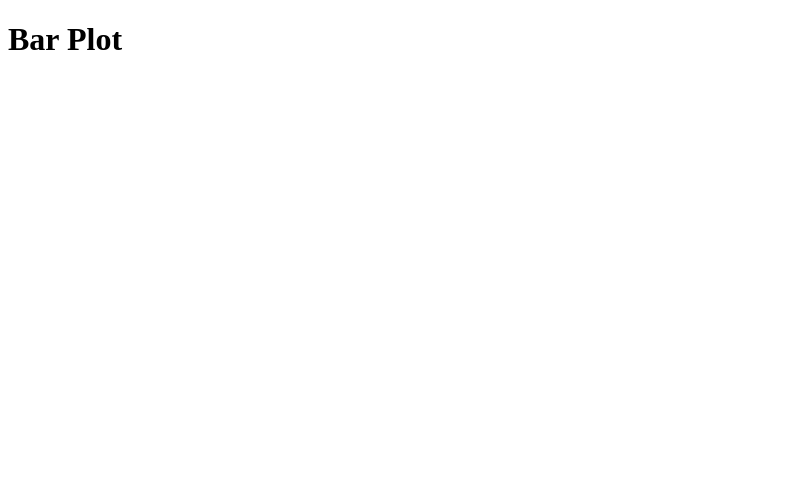
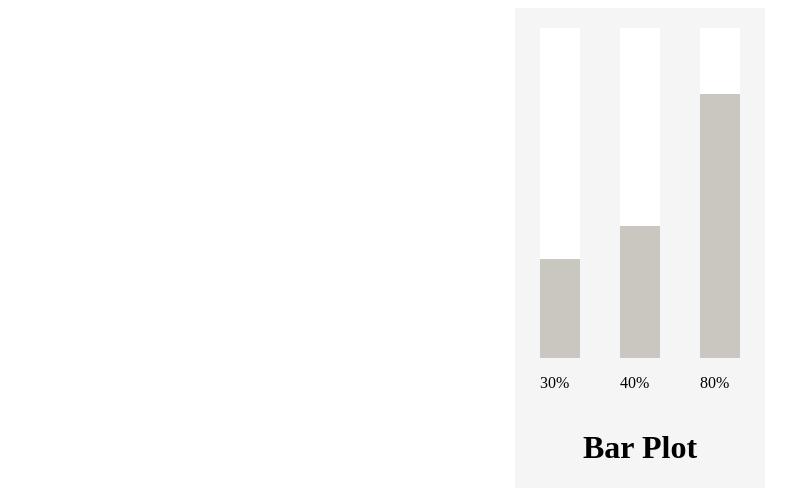
Before and after one commit to Cpreet/Charanpreet_HTMLandCSSLab, a plain HTML site: page LabSessQ2/index.html in a window 1280 px wide. Shown: the whole page, without its empty margins (0-795 px from the left). Drawn offline with Linux system fonts and the light colour scheme.

Commit message:
corrected colors and added scales to the container

```diff
--- a/LabSessQ2/index.html
+++ b/LabSessQ2/index.html
@@ -3,17 +3,32 @@
 <head>
   <meta charset="UTF-8">
   <title>Lab Problem 2 Answer</title>
+  <link rel="stylesheet" href="styles.css" type="text/css"/>
 </head>
 <body>
   <div class="container">
     <div class="graph-container">
       <div class="graph-scales">
+	<div class="scale">
+	  <div class="bar"></div>
+	  <div class="bar1"></div>
+	  <p>30%</p>
+	</div>
+	<div class="scale">
+	  <div class="bar2"></div>
+	  <div class="bar3"></div>
+	  <p>40%</p>
+	</div>
+	<div class="scale">
+	  <div class="bar4"></div>
+	  <div class="bar5"></div>
+	  <p>80%</p>
+	</div>
       </div>
       <div class="title-container">
 	<h1>Bar Plot</h1>
       </div>
     </div>
   </div>
-
 </body>
 </html>
--- a/LabSessQ2/styles.css
+++ b/LabSessQ2/styles.css
@@ -1,12 +1,81 @@
 .container {
   display: flex;
   width: 100%;
-  flex-direction: row;
+  height: 100%;
   justify-content: center;
   align-items: center;
 }
 
 .graph-container {
   display: flex;
-  flex-direction: vertical;
+  flex-direction: column;
+  background-color: whitesmoke;
 }
+
+.graph-scales {
+  display: flex;
+  height: 400px;
+  width: 250px;
+  flex-direction: row;
+  justify-content: center;
+}
+
+.title-container {
+  display: flex;
+  justify-content: center;
+  background-color: whitesmoke;
+}
+
+.scale {
+  display: flex;
+  flex-direction: column;
+  margin: 20px 20px 0px 20px;
+}
+
+.bar {
+  display: flex;
+  height: 70%;
+  width: 40px;
+  flex-direction: column;
+  background-color: white;
+}
+
+.bar1 {
+  display: flex;
+  height: 30%;
+  width: 40px;
+  flex-direction: column;
+  background-color: #cac6c0;
+}
+
+.bar2 {
+  display: flex;
+  height: 60%;
+  width: 40px;
+  flex-direction: column;
+  background-color: white;
+}
+
+.bar3 {
+  display: flex;
+  height: 40%;
+  width: 40px;
+  flex-direction: column;
+  background-color: #cac6c0;
+}
+
+.bar4 {
+  display: flex;
+  height: 20%;
+  width: 40px;
+  flex-direction: column;
+  background-color: white;
+}
+
+.bar5 {
+  display: flex;
+  height: 80%;
+  width: 40px;
+  flex-direction: column;
+  background-color: #cac6c0;
+}
```
